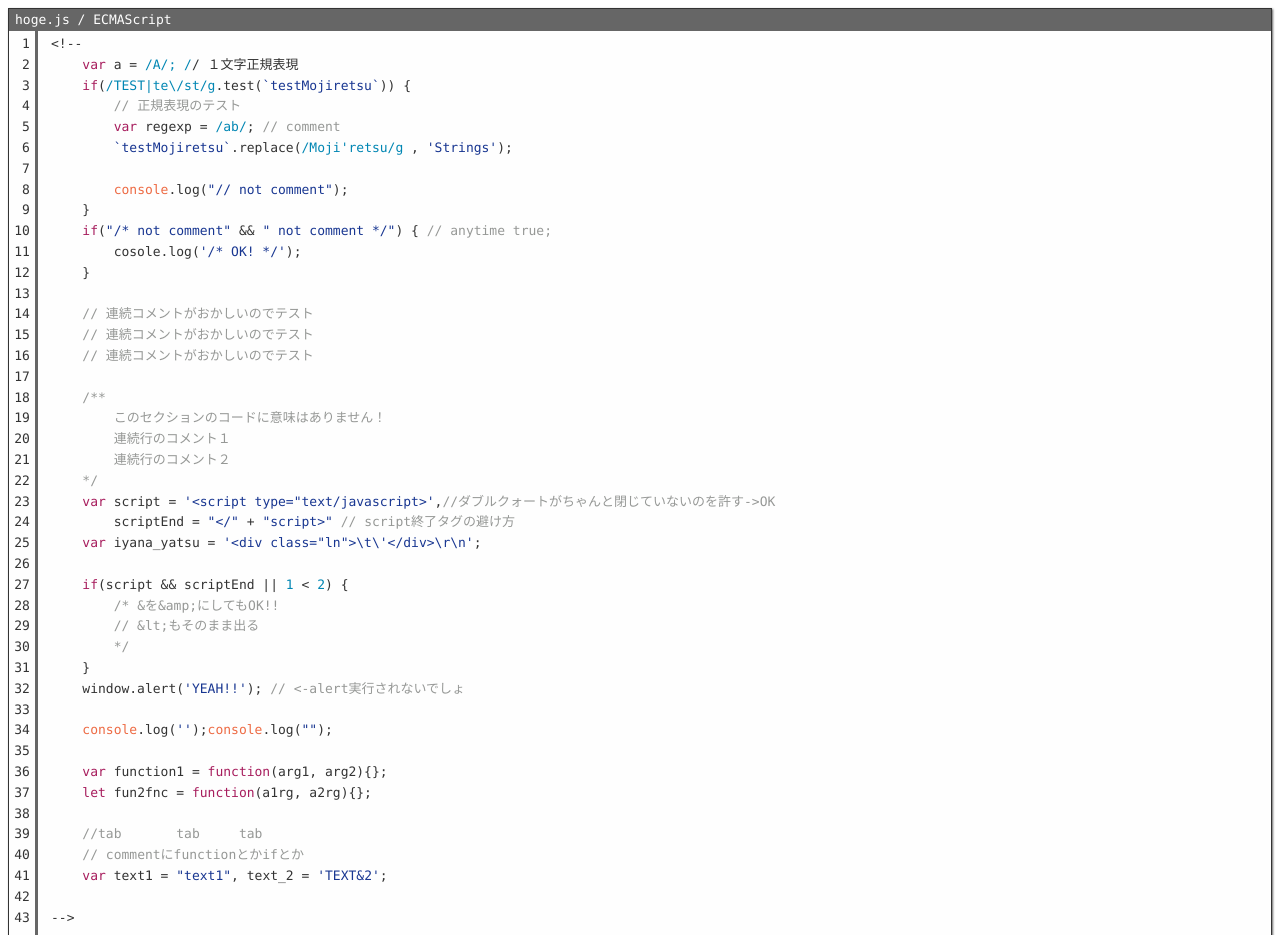
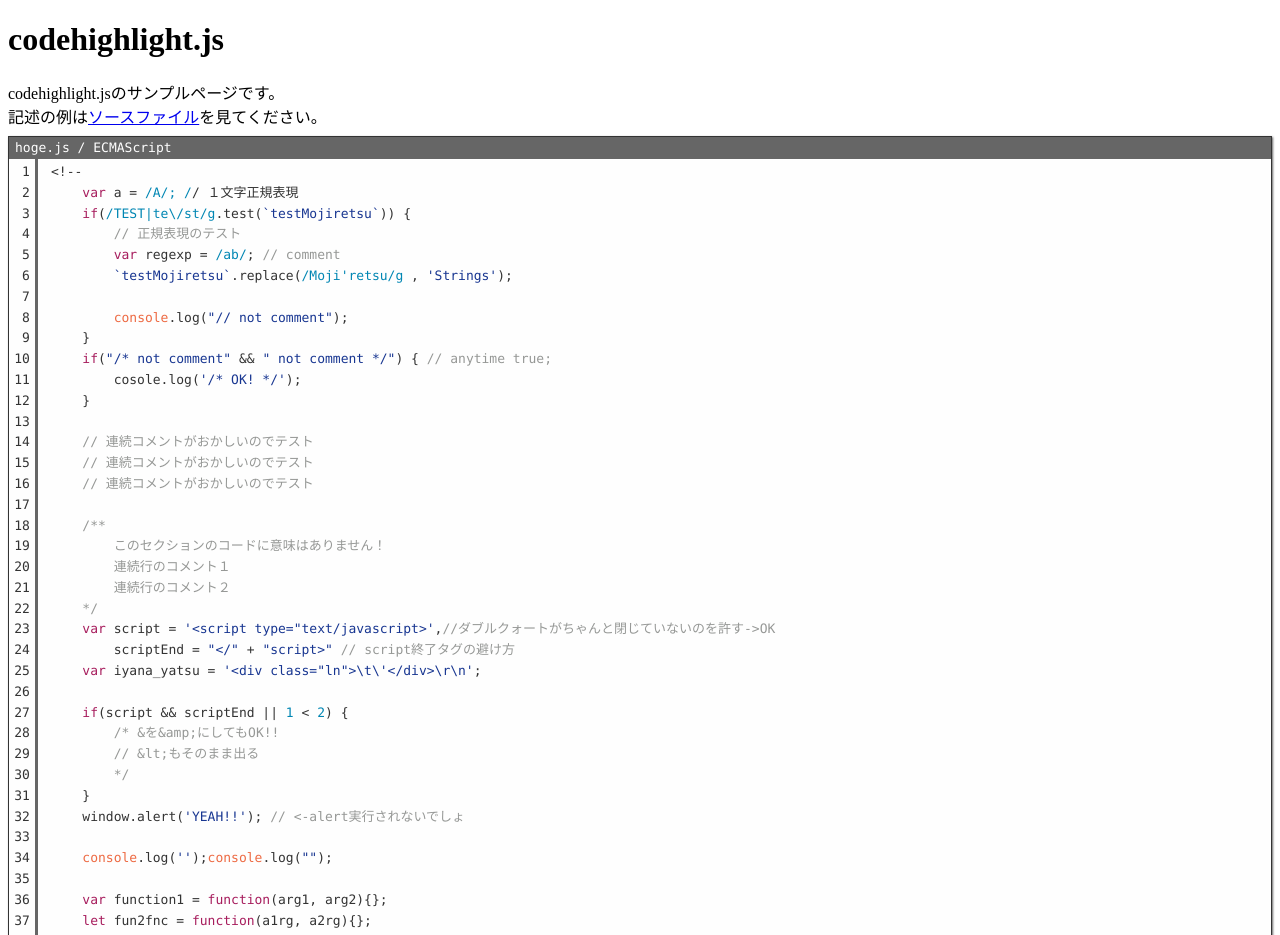
Before and after one commit to TOMO-YOSHIDA/codehighlight.js, a website: page index.html in a window 1280 px wide. Shown: the top 935 px of the page. Drawn offline with Linux system fonts and the light colour scheme.

Commit message:
gh-pages

```diff
--- a/index.html
+++ b/index.html
@@ -8,6 +8,11 @@
 </head>
 
 <body>
+	<h1>codehighlight.js</h1>
+	<div>
+		codehighlight.jsのサンプルページです。<br>
+		記述の例は<a href='https://github.com/TOMO-YOSHIDA/codehighlight.js/blob/gh-pages/index.html'>ソースファイル</a>を見てください。
+	</div>
 	<script type="code/ECMAScript" title="hoge.js">
 	<!--
 		var a = /A/; // １文字正規表現
```
Also changed, not shown: test/playground.html (+2 -2 lines), README.md.
